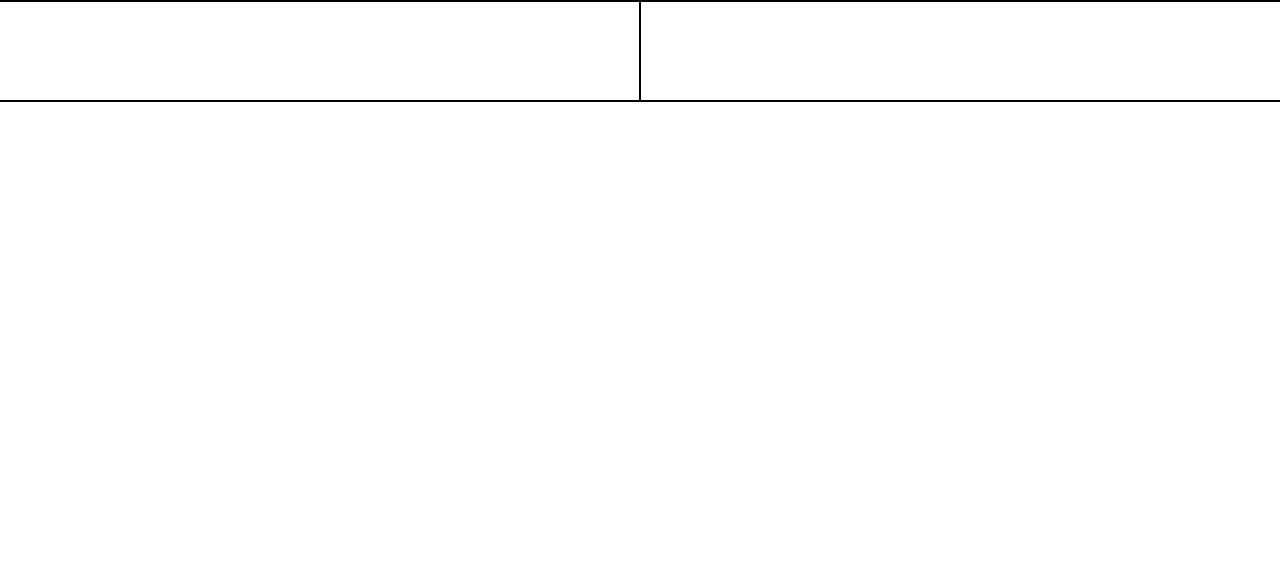
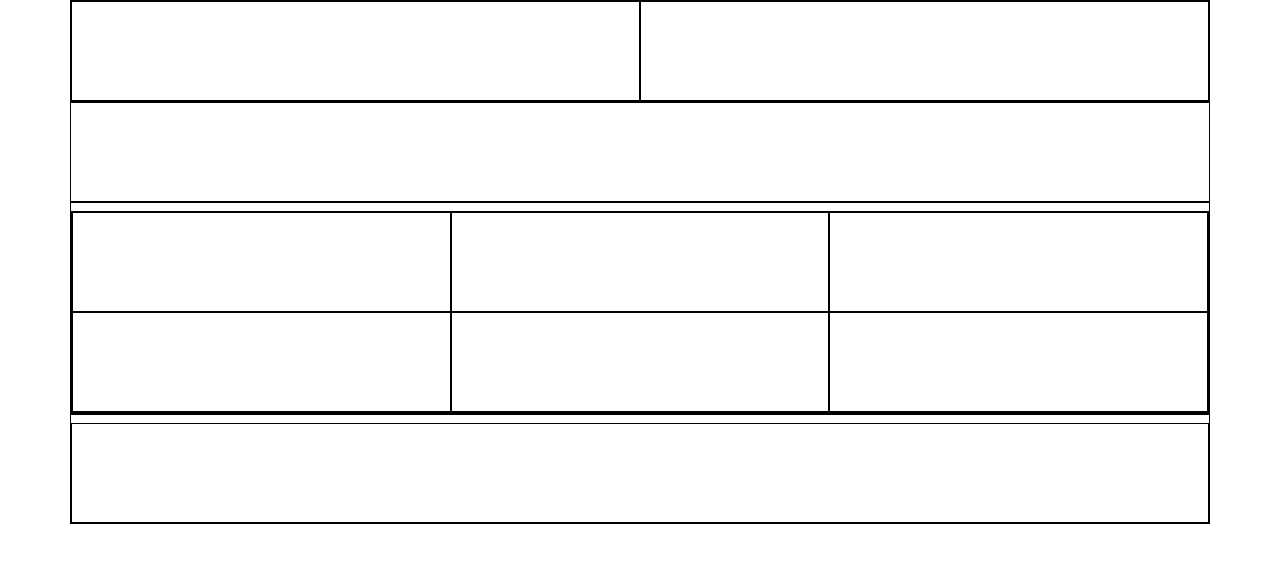
Before and after one commit to WandaSimeoli/html-css-bootstrap-freelancer, a plain HTML site: page index.html in a window 1280 px wide. Drawn offline with nearby package versions, Linux system fonts and the light colour scheme.

Commit message:
Struttura

```diff
--- a/index.html
+++ b/index.html
@@ -10,15 +10,43 @@
 </head>
 <body>
 <header>
+    <div class="container">
         <div class="row debug">
             <div class="col-6 debug"></div>
-            <div class="col-6 debug">
-
+            <div class="col-6 debug  text-end"></div>
         </div>
     </div>
 </header>
 <main>
-
+    <section>
+        <div class="container debug">
+            <img src="" alt="">
+            <h1></h1>
+            <div></div>
+        </div>
+    </section>
+<section>
+        <div class="container debug">
+            <h2></h2>
+            <div class="row debug">
+                <div class="col-4 debug"><img src="" alt=""></div>
+                <div class="col-4 debug"><img src="" alt=""></div>
+                <div class="col-4 debug"><img src="" alt=""></div>
+                <div class="col-4 debug"><img src="" alt=""></div>
+                <div class="col-4 debug"><img src="" alt=""></div>
+                <div class="col-4 debug"><img src="" alt=""></div>
+            </div>
+        </div>
+    </section>
+    <section>
+        <div class="container debug">
+            <h2></h2>
+            <div class="row debug">
+                <div class="col-6"><p></p></div>
+                <div class="col-6"><p></p></div>
+            </div>
+        </div>
+    </section>
 </main>
 <footer>
 
```
Lines whose indentation alone changed are shown as unchanged.
